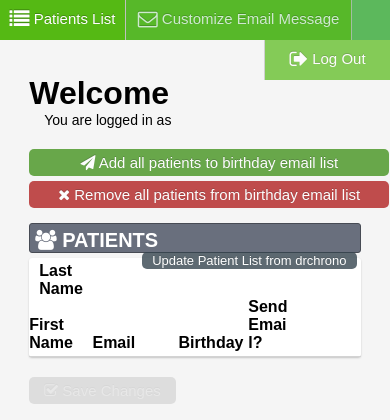
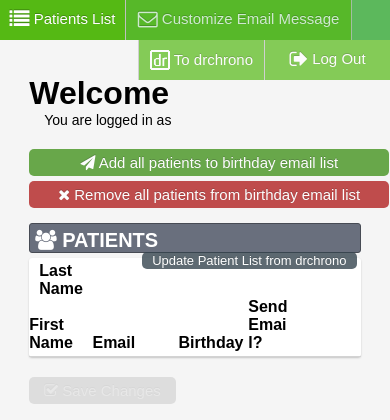
Before and after one commit to eashmore/drchrono-birthdays, a Django app: template birthday_reminder/templates/index.html in a window 390 px wide. Shown: the top 420 px of the page. Run offline with Django 3.2, Linux system fonts and the light colour scheme; the template is opened without the code that fills it, so the values that code supplies are empty; the visitor is signed in with stand-in values (Sample User, id 1); parts of the project's set-up code (start-up, migrations or seed data) failed here and were passed over; some libraries are stand-ins or nearby versions.

Commit message:
chore(requirements): remove not needed packages

```diff
--- a/birthday_reminder/static/style/birthday_reminder.css
+++ b/birthday_reminder/static/style/birthday_reminder.css
@@ -95,6 +95,13 @@ button:hover {
 
 .about-app li {
   margin-bottom: 20px;
+}
+
+/*home page*/
+#username {
+  font-size: 14px;
+  margin-left: 15px;
+  font-weight: 400;
 }
 
 /*patients list*/
@@ -196,12 +203,6 @@ button:hover {
   padding: 10px;
 }
 
-#username {
-  font-size: 14px;
-  margin-left: 15px;
-  font-weight: 400;
-}
-
 /*save buttons and save results*/
 #email-all-button, #email-none-button  {
   width: 360px;
@@ -227,6 +228,10 @@ button:hover {
   color: #B5B5B5;
   background-color: #808080;
   opacity: 0.2;
+}
+
+.save-button[disabled]:hover {
+  box-shadow: 0px 0px 0px #000;
 }
 
 .center-screen {
@@ -345,16 +350,12 @@ button:hover {
 
 #drchrono-nav-text {
   position: relative;
-  top: -5px;
+  bottom: 5px;
 }
 
 /*responsive*/
 @media (max-width: 920px) {
-  #to-drchrono {
-    display: none;
-  }
-
-  #nav-patients, #sign-out {
+  #nav-patients, #sign-out, #to-drchrono {
     width: 125px;
   }
 
--- a/requirements.txt
+++ b/requirements.txt
@@ -3,16 +3,12 @@ colorama==0.3.6
 dj-database-url==0.4.0
 Django==1.9.3
 django-braces==1.8.1
-django-debug-toolbar==1.4
 django-kronos==0.9
 django-oauth-toolkit==0.10.0
-djangorestframework==3.3.2
 gunicorn==19.4.5
 lazy-object-proxy==1.2.1
 oauthlib==1.0.3
 psycopg2==2.6.1
-pylint==1.5.4
-python-crontab==2.0.1
 python-dateutil==2.5.0
 pytz==2015.7
 requests==2.9.1
```
